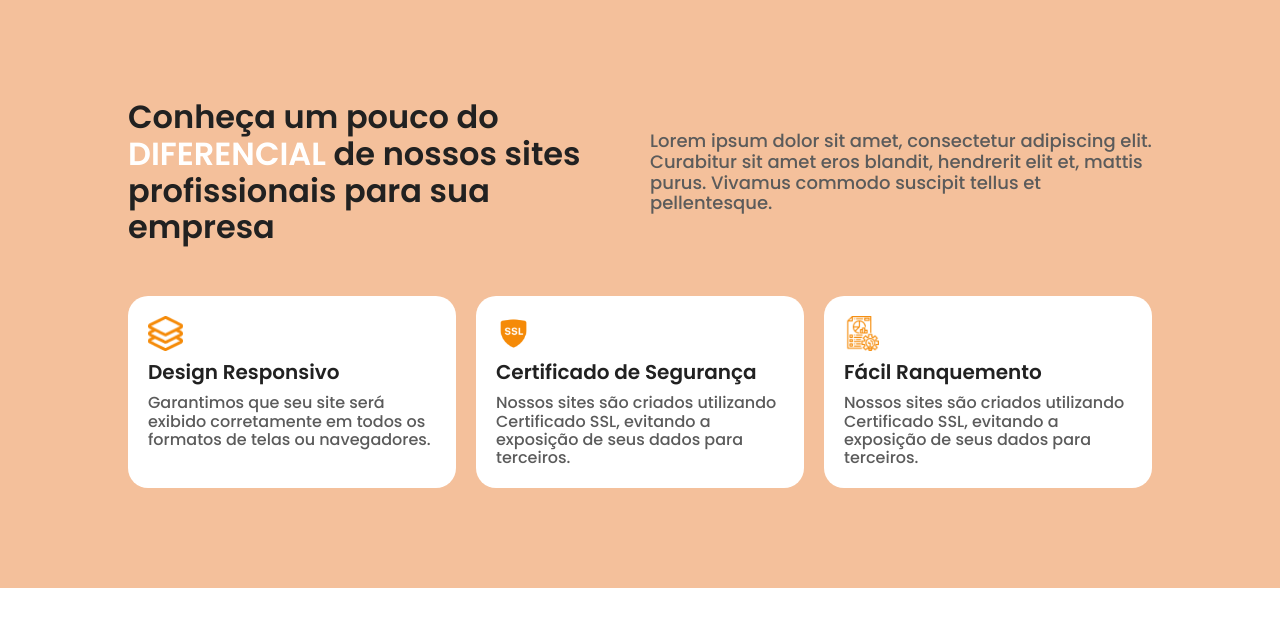
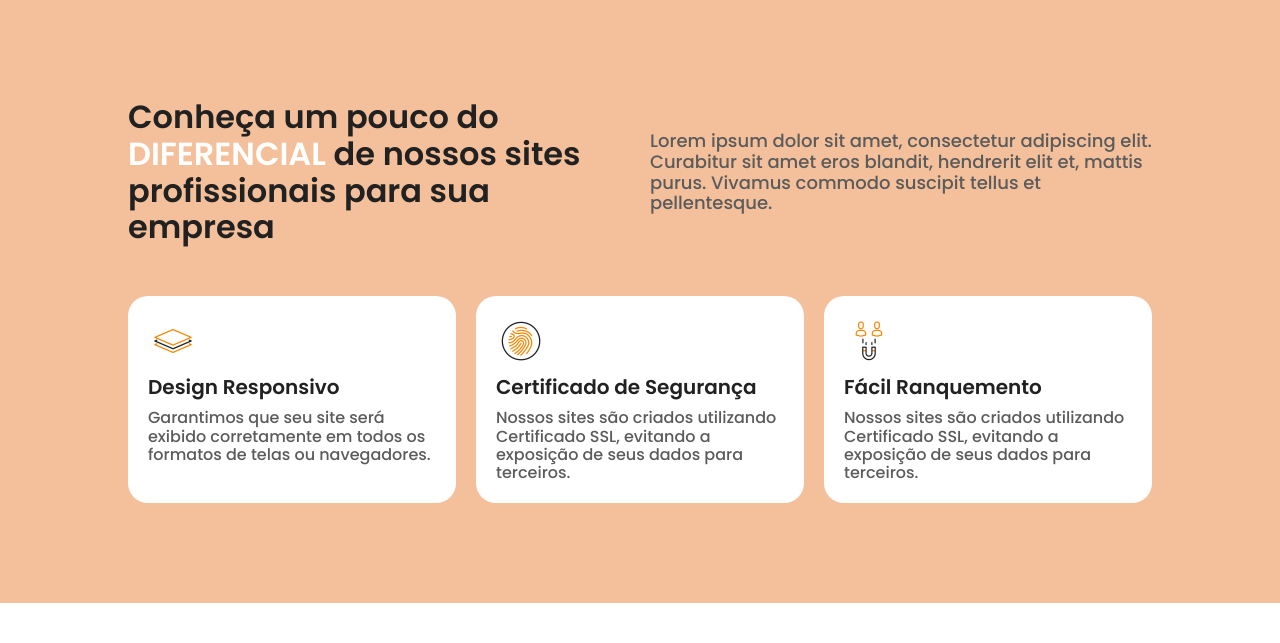
Before and after one commit to Fox-Websites/Fox-Webites, a PHP site: page / in a window 1280 px wide. Shown: the part 1406-2049 px from the top of the page. Run offline with PHP 8.4, Linux system fonts and the light colour scheme.

Commit message:
Adicionado icones animados

```diff
--- a/index.html
+++ b/index.html
@@ -93,19 +93,19 @@
             </div>
             <div id="differential__list">
                 <div class="differential__item">
-                    <img class="differential__item__icon" src="assets/icons/responsive.png" alt="Responsive">
+                    <img class="differential__item__icon" src="assets/icons/responsive.gif" alt="Responsive">
                     <h3 class="differential__item__title">Design Responsivo</h3>
                     <p class="differential__item__subtitle">Garantimos que seu site será exibido corretamente em todos
                         os formatos de telas ou navegadores.</p>
                 </div>
                 <div class="differential__item">
-                    <img class="differential__item__icon" src="assets/icons/ssl.png" alt="SSL">
+                    <img class="differential__item__icon" src="assets/icons/ssl.gif" alt="SSL">
                     <h3 class="differential__item__title">Certificado de Segurança</h3>
                     <p class="differential__item__subtitle">Nossos sites são criados utilizando Certificado SSL,
                         evitando a exposição de seus dados para terceiros.</p>
                 </div>
                 <div class="differential__item">
-                    <img class="differential__item__icon" src="assets/icons/seo.png" alt="SEO">
+                    <img class="differential__item__icon" src="assets/icons/seo.gif" alt="SEO">
                     <h3 class="differential__item__title">Fácil Ranquemento</h3>
                     <p class="differential__item__subtitle">Nossos sites são criados utilizando Certificado SSL,
                         evitando a exposição de seus dados para terceiros.</p>
--- a/style/scss/_home.scss
+++ b/style/scss/_home.scss
@@ -86,8 +86,8 @@
         flex-direction: column;
         gap: 10px;
         .differential__item__icon {
-          width: 35px;
-          height: 35px;
+          width: 50px;
+          height: 50px;
         }
         .differential__item__title {
           color: $raisinBlack;
```
Also changed, not shown: assets/icons/responsive.gif (added), assets/icons/seo.gif (added), assets/icons/ssl.gif (added), style/css/style.css.
